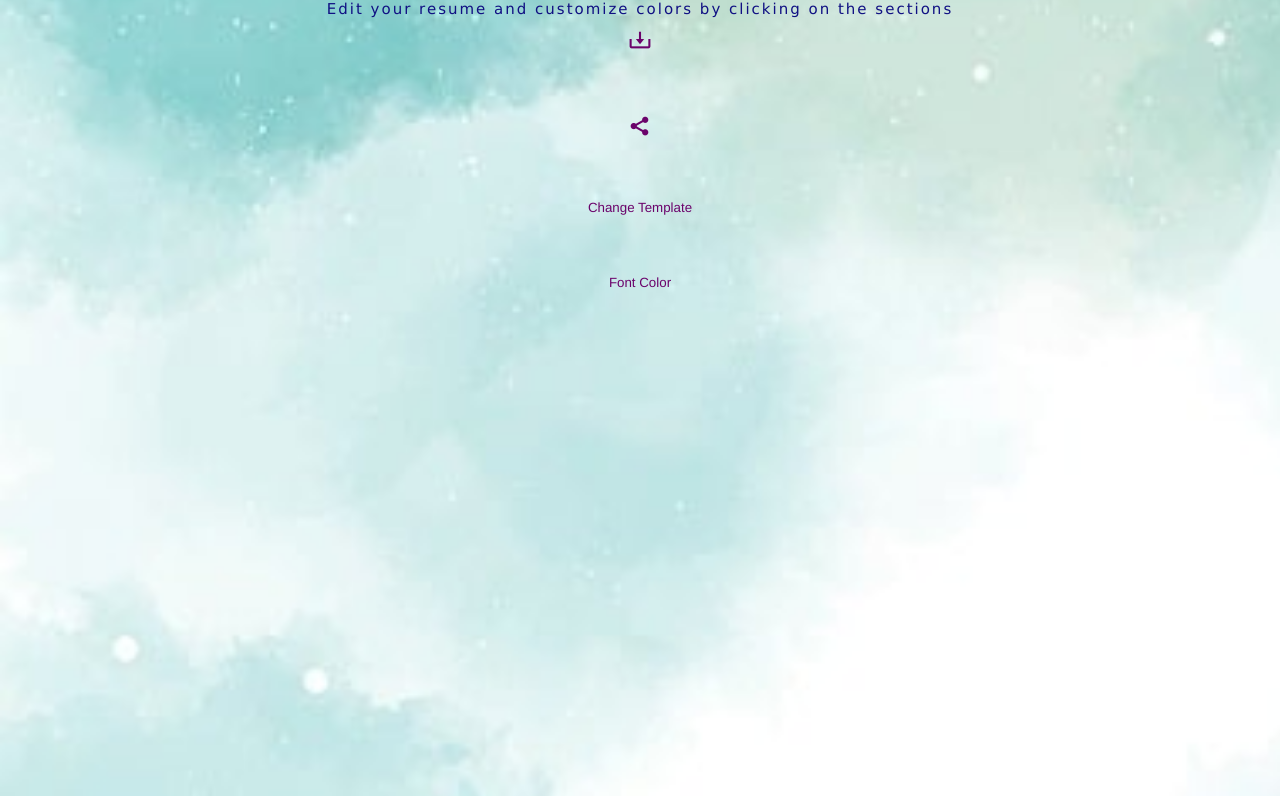
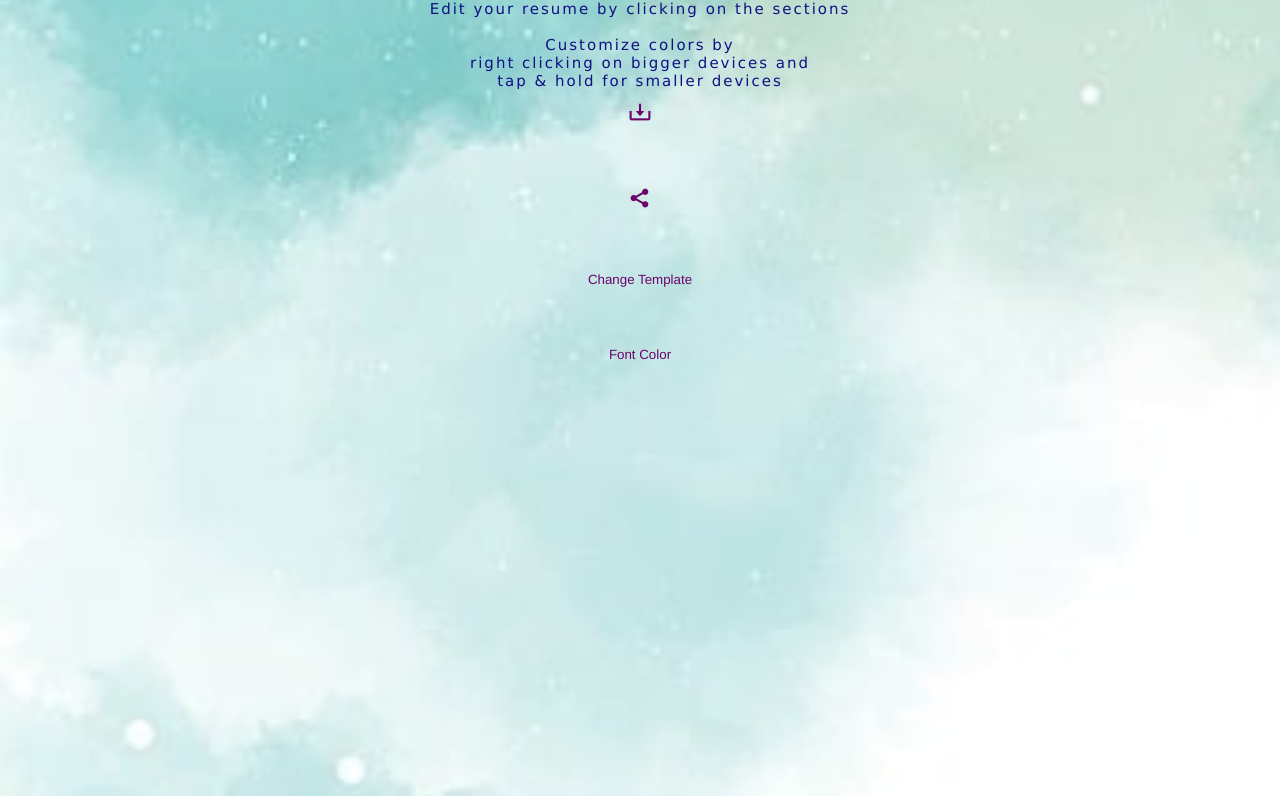
Before and after one commit to alishbah7/CareerCanvas, a plain HTML site: page resume/index.html in a window 1280 px wide. Shown: the part 120-916 px from the top of the page. Drawn offline with nearby package versions, Linux system fonts and the light colour scheme.

Commit message:
CareerCanvas

```diff
--- a/resume/index.html
+++ b/resume/index.html
@@ -26,7 +26,8 @@
     </header>
 
     <div class="tempTitle">
-        <p id="tempP">Edit your resume and customize colors by clicking on the sections</p>
+        <p id="tempP">Edit your resume by clicking on the sections</p> <br>
+        <p id="tempP">Customize colors by <br> right clicking on bigger devices and <br> tap & hold for smaller devices</p>
     </div>
 
     <section class="tempSec">
--- a/resume/style.css
+++ b/resume/style.css
@@ -19,7 +19,7 @@ a{
     color: rgb(107, 3, 107);
 }
 body{
-    height: 180vh;
+    height: 200vh;
     background: url(../images/bg-img.jpg);
     background-repeat: no-repeat;
     background-size: cover;
```
